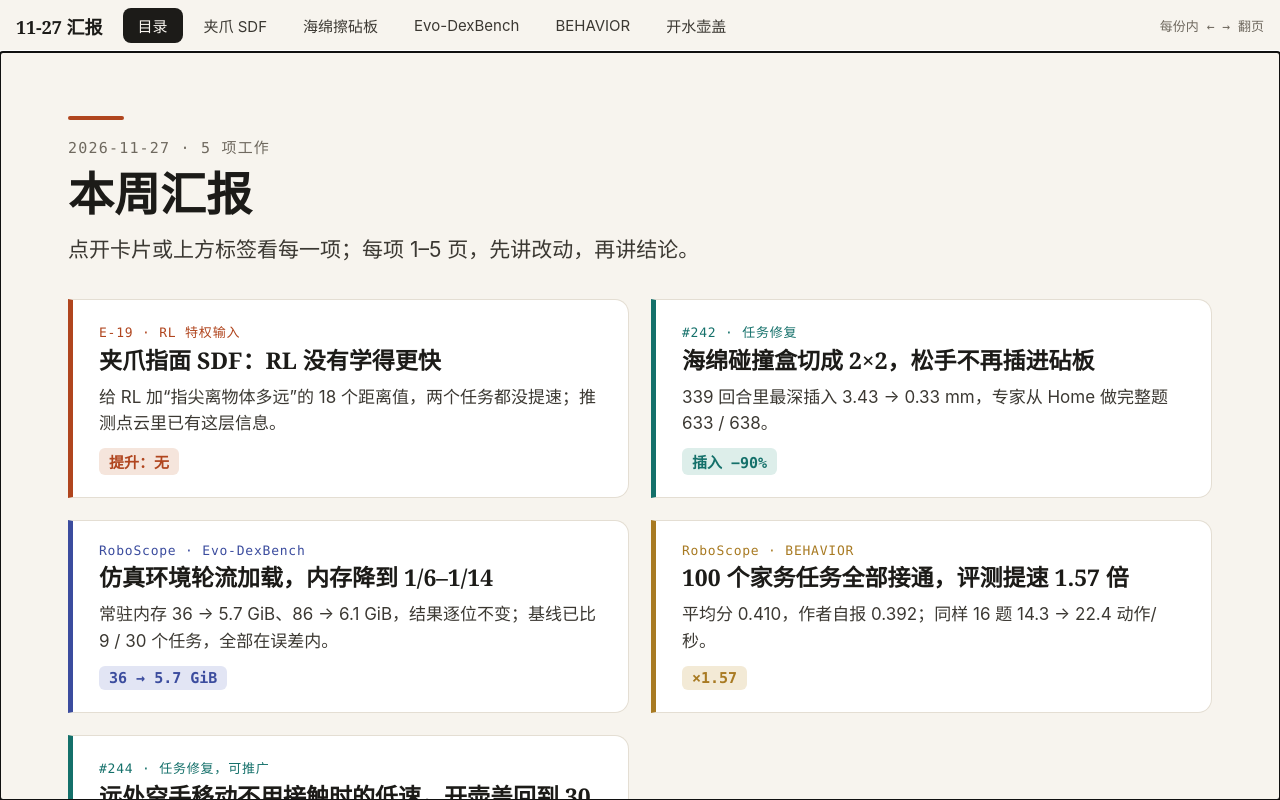
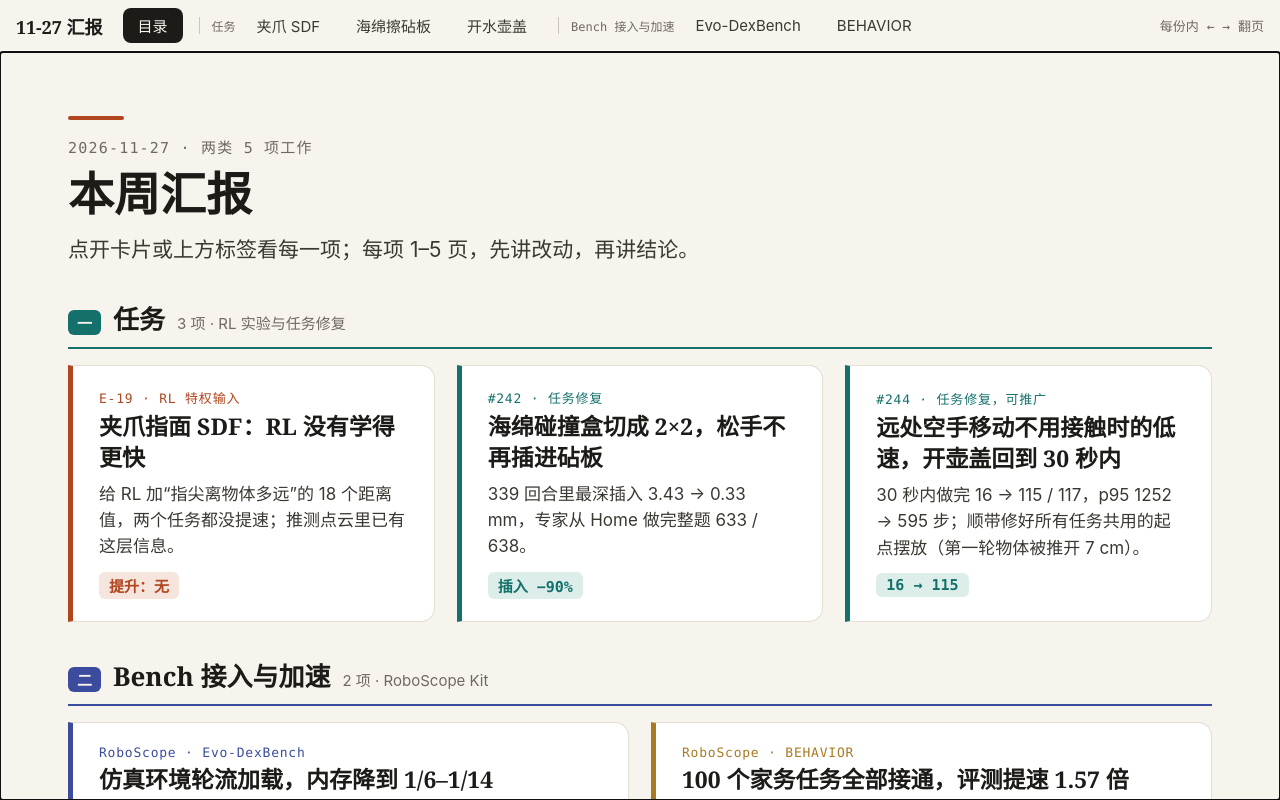
Before and after one commit to QLL-CCDD/Report-Transit, a plain HTML site: page report-11-27.html in a window 1280 px wide. Drawn offline with Linux system fonts and the light colour scheme.

Commit message:
11-27 合并汇报：目录分为任务、Bench 接入与加速两类
Co-Authored-By: Claude Opus 5.5 <noreply@anthropic.com>

```diff
--- a/report-11-27.html
+++ b/report-11-27.html
@@ -35,26 +35,34 @@ h1{font:700 46px/1.25 var(--serif);color:var(--ink);margin:8px 0 10px}
 .item h2{font:700 23px/1.35 var(--serif);color:var(--ink);margin:4px 0 8px}
 .item p{margin:0;font-size:17px;line-height:1.55}
 .item .big{display:inline-block;margin-top:12px;font:600 15px var(--mono);color:var(--c);background:var(--cs);padding:3px 10px;border-radius:6px}
-@media (max-width:820px){.grid{grid-template-columns:1fr}h1{font-size:32px}#cover main{padding:32px 18px}header .hint{display:none}}
+header .sep{font:12px var(--mono);color:var(--muted);margin-left:10px;padding-left:12px;border-left:1px solid var(--line2);white-space:nowrap}
+.gh{display:flex;align-items:baseline;gap:12px;font:700 26px var(--serif);color:var(--ink);margin:34px 0 16px;padding-bottom:10px;border-bottom:2px solid var(--c)}
+.gh span{font:600 15px var(--mono);color:var(--paper);background:var(--c);border-radius:6px;padding:2px 9px}
+.gh em{font:15px var(--sans);font-style:normal;color:var(--muted)}
+.g3{grid-template-columns:1fr 1fr 1fr}
+@media (max-width:820px){.grid,.g3{grid-template-columns:1fr}h1{font-size:32px}#cover main{padding:32px 18px}header .hint{display:none}}
 </style>
 </head>
 <body>
 <header>
   <span class="brand">11-27 汇报</span>
   <button type="button" data-go="cover" class="on">目录</button>
+  <span class="sep">任务</span>
   <button type="button" data-go="e19">夹爪 SDF</button>
   <button type="button" data-go="sponge">海绵擦砧板</button>
+  <button type="button" data-go="kettle">开水壶盖</button>
+  <span class="sep">Bench 接入与加速</span>
   <button type="button" data-go="evo">Evo-DexBench</button>
   <button type="button" data-go="behavior">BEHAVIOR</button>
-  <button type="button" data-go="kettle">开水壶盖</button>
   <span class="hint">每份内 ← → 翻页</span>
 </header>
 <section class="pane on" id="cover"><main>
   <div class="rule"></div>
-  <div class="kicker">2026-11-27 · 5 项工作</div>
+  <div class="kicker">2026-11-27 · 两类 5 项工作</div>
   <h1>本周汇报</h1>
   <p class="lead">点开卡片或上方标签看每一项；每项 1–5 页，先讲改动，再讲结论。</p>
-  <div class="grid">
+  <div class="gh" style="--c:var(--p2)"><span>一</span>任务<em>3 项 · RL 实验与任务修复</em></div>
+  <div class="grid g3">
     <button type="button" class="item" data-go="e19" style="--c:var(--p1);--cs:var(--p1-soft)">
       <div class="n">E-19 · RL 特权输入</div><h2>夹爪指面 SDF：RL 没有学得更快</h2>
       <p>给 RL 加“指尖离物体多远”的 18 个距离值，两个任务都没提速；推测点云里已有这层信息。</p>
@@ -63,6 +71,13 @@ h1{font:700 46px/1.25 var(--serif);color:var(--ink);margin:8px 0 10px}
       <div class="n">#242 · 任务修复</div><h2>海绵碰撞盒切成 2×2，松手不再插进砧板</h2>
       <p>339 回合里最深插入 3.43 → 0.33 mm，专家从 Home 做完整题 633 / 638。</p>
       <span class="big">插入 −90%</span></button>
+    <button type="button" class="item" data-go="kettle" style="--c:var(--p2);--cs:var(--p2-soft)">
+      <div class="n">#244 · 任务修复，可推广</div><h2>远处空手移动不用接触时的低速，开壶盖回到 30 秒内</h2>
+      <p>30 秒内做完 16 → 115 / 117，p95 1252 → 595 步；顺带修好所有任务共用的起点摆放（第一轮物体被推开 7 cm）。</p>
+      <span class="big">16 → 115</span></button>
+  </div>
+  <div class="gh" style="--c:var(--p3)"><span>二</span>Bench 接入与加速<em>2 项 · RoboScope Kit</em></div>
+  <div class="grid">
     <button type="button" class="item" data-go="evo" style="--c:var(--p3);--cs:var(--p3-soft)">
       <div class="n">RoboScope · Evo-DexBench</div><h2>仿真环境轮流加载，内存降到 1/6–1/14</h2>
       <p>常驻内存 36 → 5.7 GiB、86 → 6.1 GiB，结果逐位不变；基线已比 9 / 30 个任务，全部在误差内。</p>
@@ -71,10 +86,6 @@ h1{font:700 46px/1.25 var(--serif);color:var(--ink);margin:8px 0 10px}
       <div class="n">RoboScope · BEHAVIOR</div><h2>100 个家务任务全部接通，评测提速 1.57 倍</h2>
       <p>平均分 0.410，作者自报 0.392；同样 16 题 14.3 → 22.4 动作/秒。</p>
       <span class="big">×1.57</span></button>
-    <button type="button" class="item" data-go="kettle" style="--c:var(--p2);--cs:var(--p2-soft)">
-      <div class="n">#244 · 任务修复，可推广</div><h2>远处空手移动不用接触时的低速，开壶盖回到 30 秒内</h2>
-      <p>30 秒内做完 16 → 115 / 117，p95 1252 → 595 步；顺带修好所有任务共用的起点摆放（第一轮物体被推开 7 cm）。</p>
-      <span class="big">16 → 115</span></button>
   </div>
 </main></section>
 <section class="pane" id="e19"><iframe title="e19-gripper-sdf-result-2026-11-26.html" srcdoc="<!doctype html>
```
Also changed, not shown: 1 other file.
